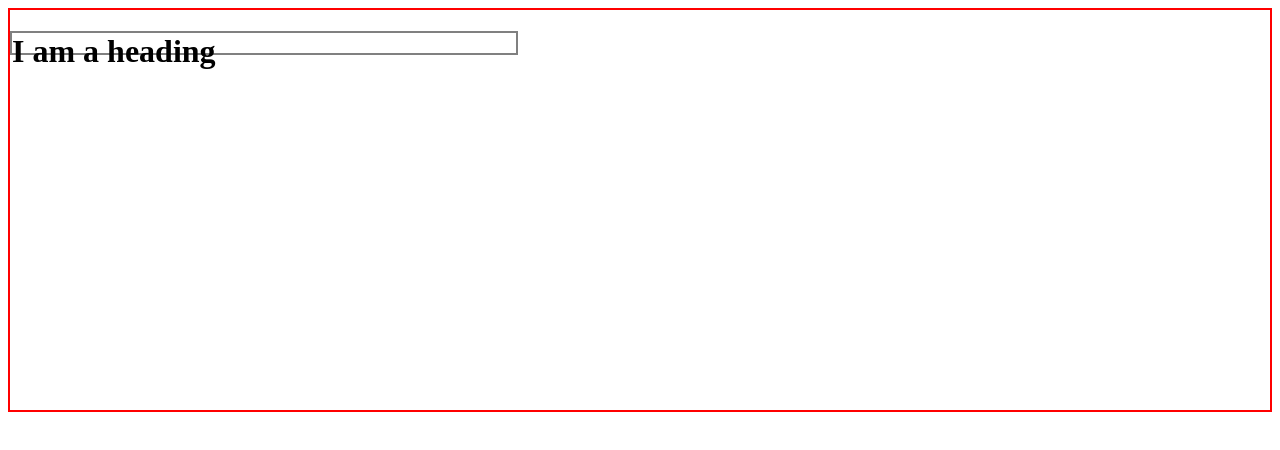
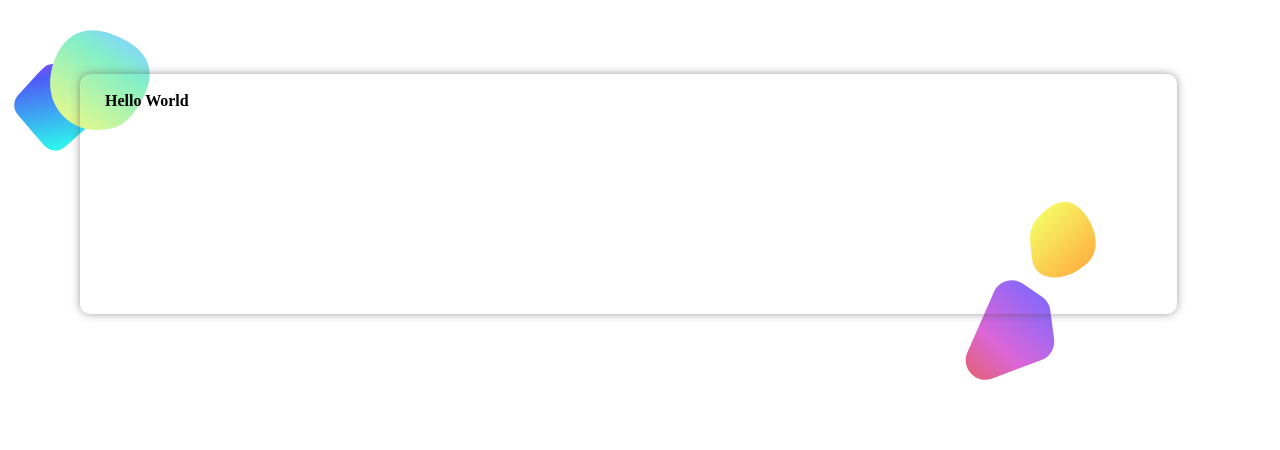
Before and after one commit to geekybishwas/WT, a plain HTML site: page Labs/Lab-2/decorative.html in a window 1280 px wide. Drawn offline with Linux system fonts and the light colour scheme.

Commit message:
ass-2 committed

```diff
--- a/Labs/Lab-2/decorative.html
+++ b/Labs/Lab-2/decorative.html
@@ -7,23 +7,70 @@
     <meta name="viewport" content="width=device-width, initial-scale=1.0">
     <title>Decorative</title>
     <style>
-        h1 {
-            width: 40%;
-            border: 2px solid grey;
-            /* height: 300px; */
-            max-height: 5%;
+        * {
+            padding: 0;
+            margin: 0;
+            box-sizing: border-box;
         }
 
-        .i {
-            height: 400px;
-            border: 2px solid red;
+        .box {
+            position: relative;
+            width: 85.7%;
+            max-width: 1400px;
+            /* max-w%dth: 1200px; */
+            height: 30vh;
+            box-shadow: 0px 0px 10px -1px rgba(89, 77, 77, 0.7);
+            top: 74px;
+            left: 80px;
+            border-style: none;
+            border-radius: 10px;
+            padding: 18px 25px;
+            z-index: 1;
+        }
+
+        .box p {
+            font-size: 16px;
+            font-weight: 550;
+        }
+
+        img {
+            width: 100px;
+            height: 100px;
+            position: absolute;
+            z-index: 0;
+        }
+
+        .pht1 {
+            top: 58px;
+            left: 5px;
+        }
+
+        .pht2 {
+            top: 30px;
+            left: 50px;
+        }
+
+        .pht3 {
+            top: 35%;
+            left: 75%;
+        }
+
+        .pht4 {
+            top: 24%;
+            left: 79%;
         }
     </style>
 </head>
 
 <body>
-    <div class="i">
-        <h1>I am a heading</h1>
+    <div id="container">
+        <div class="box">
+            <p class="hello">Hello World</p>
+        </div>
+        <img src="./decorative-1.svg" class="pht1" alt="image">
+        <img src="./decorative-2.svg" class="pht2" alt="image">
+        <img src="./decorative-3.svg" class="pht3" alt="image">
+        <img src="./decorative-4.svg" class="pht4" alt="image">
     </div>
 </body>
 
```
Also changed, not shown: Labs/Lab-2/decorative-1.svg (added), Labs/Lab-2/decorative-2.svg (added), Labs/Lab-2/decorative-3.svg (added), Labs/Lab-2/decorative-4.svg (added).
